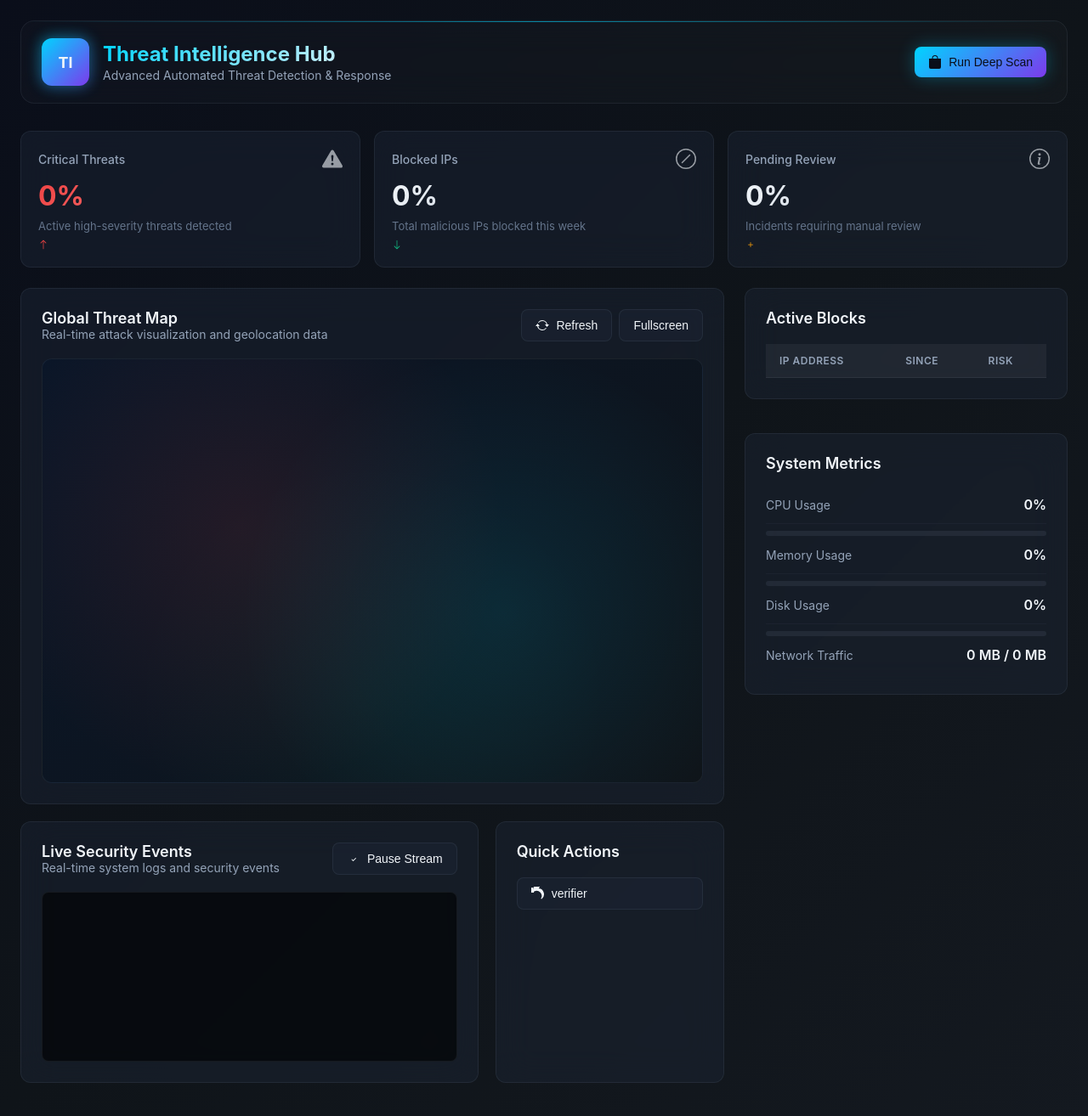
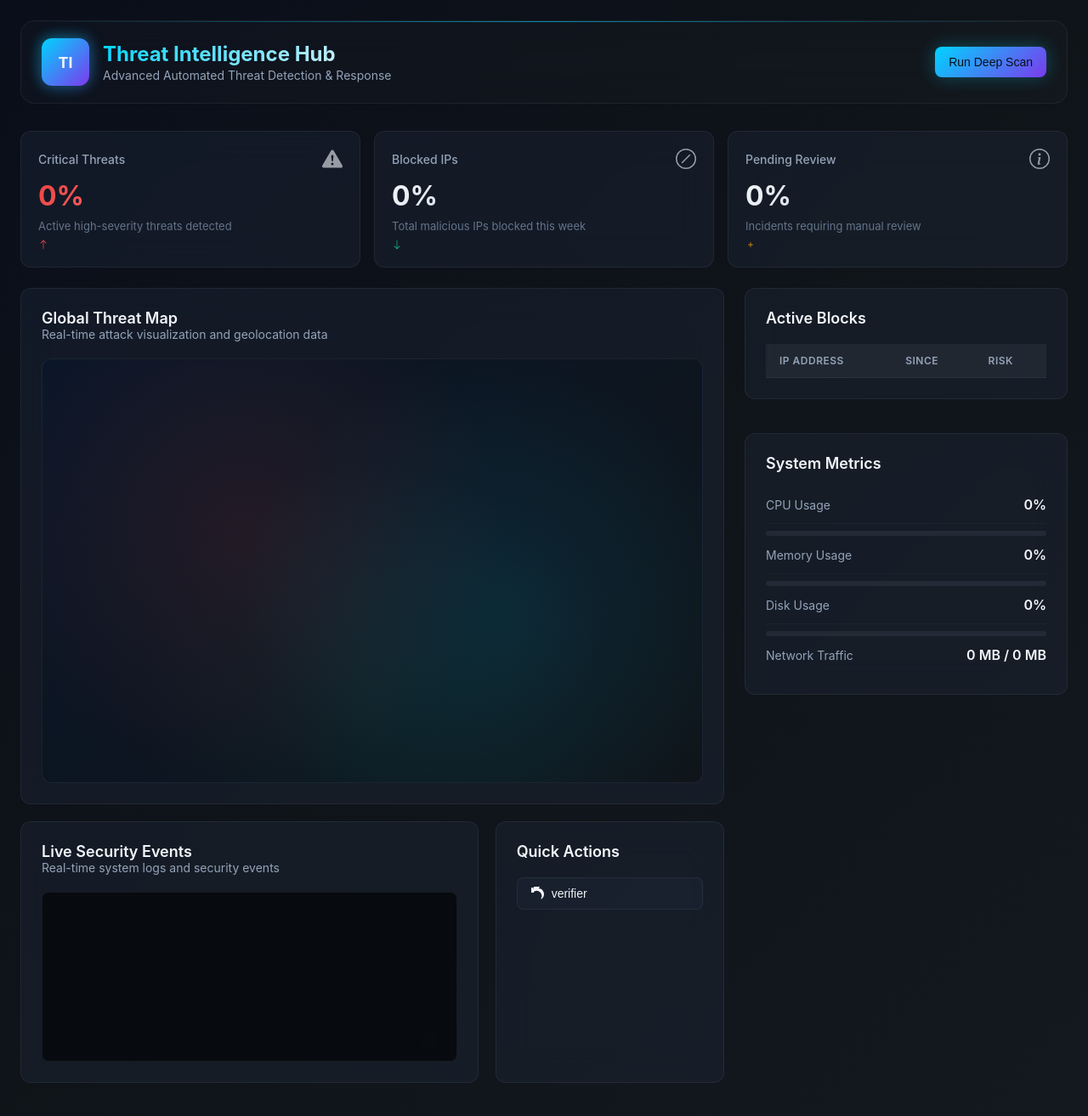
Before and after one commit to Pinagayaonawap22/network-threat-blocking-website, a Flask app: page / in a window 1280 px wide. Shown: the top 1314 px of the page at 85% size. Run offline with Flask 3, Linux system fonts and the light colour scheme; lists and menus that the app fills with data are empty.

Commit message:
Initial commit - upload project

```diff
--- a/app/templates/dashboard.html
+++ b/app/templates/dashboard.html
@@ -21,10 +21,6 @@
       </div>
       <div class="header-actions">
         <button class="btn primary" id="scanButton">
-          <svg width="16" height="16" fill="currentColor" viewBox="0 0 16 16">
-            <path fill-rule="evenodd" d="M10.854 8.146a.5.5 0 0 1 0 .708l-3 3a.5.5 0 0 1-.708 0l-1.5-1.5a.5.5 0 0 1 .708-.708L7.5 10.793l2.646-2.647a.5.5 0 0 1 .708 0z"/>
-            <path d="M8 1a2.5 2.5 0 0 1 2.5 2.5V4h-5v-.5A2.5 2.5 0 0 1 8 1zm3.5 3v-.5a3.5 3.5 0 1 0-7 0V4H1v10a2 2 0 0 0 2 2h10a2 2 0 0 0 2-2V4h-3.5z"/>
-          </svg>
           Run Deep Scan
         </button>
       </div>
@@ -92,16 +88,6 @@
               <div class="panel-title">Global Threat Map</div>
               <div class="panel-subtitle">Real-time attack visualization and geolocation data</div>
             </div>
-            <div style="display: flex; gap: 8px;">
-              <button class="btn">
-                <svg width="16" height="16" fill="currentColor" viewBox="0 0 16 16">
-                  <path d="M11.534 7h3.932a.25.25 0 0 1 .192.41l-1.966 2.36a.25.25 0 0 1-.384 0l-1.966-2.36a.25.25 0 0 1 .192-.41zm-11 2h3.932a.25.25 0 0 0 .192-.41L2.692 6.23a.25.25 0 0 0-.384 0L.342 8.59A.25.25 0 0 0 .534 9z"/>
-                  <path fill-rule="evenodd" d="M8 3c-1.552 0-2.94.707-3.857 1.818a.5.5 0 1 1-.771-.636A6.002 6.002 0 0 1 13.917 7H12.9A5.002 5.002 0 0 0 8 3zM3.1 9a5.002 5.002 0 0 0 8.757 2.182.5.5 0 1 1 .771.636A6.002 6.002 0 0 1 2.083 9H3.1z"/>
-                </svg>
-                Refresh
-              </button>
-              <button class="btn">Fullscreen</button>
-            </div>
           </div>
           <div class="threat-map" style="height: 500px; width: 100%; border-radius: 12px; overflow: hidden; position: relative;">
             <div id="map" style="height: 400px; width: 100%; margin-top: 20px;"></div>
@@ -116,12 +102,6 @@
                 <div class="panel-title">Live Security Events</div>
                 <div class="panel-subtitle">Real-time system logs and security events</div>
               </div>
-              <button class="btn">
-                <svg width="16" height="16" fill="currentColor" viewBox="0 0 16 16">
-                  <path fill-rule="evenodd" d="M10.854 7.146a.5.5 0 0 1 0 .708l-3 3a.5.5 0 0 1-.708 0l-1.5-1.5a.5.5 0 0 1 .708-.708L7.5 9.793l2.646-2.647a.5.5 0 0 1 .708 0z"/>
-                </svg>
-                Pause Stream
-              </button>
             </div>
             <div class="log-container" id="logContainer">
                 <div id="scanResults"></div>
```
